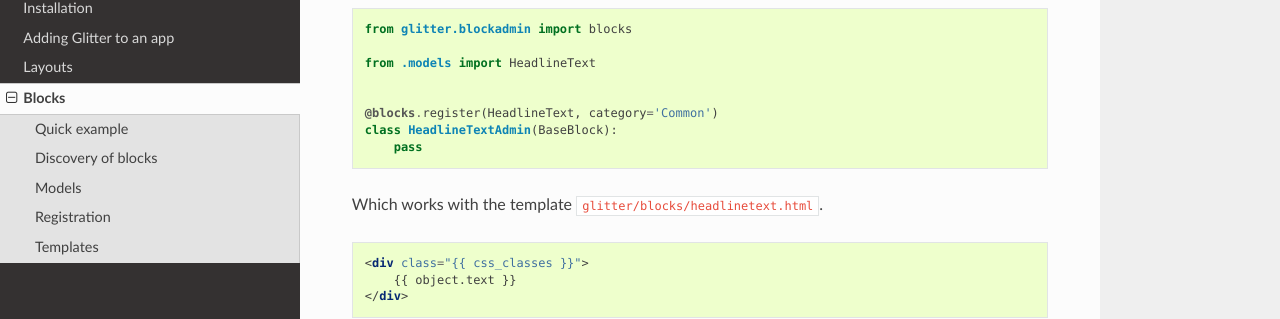
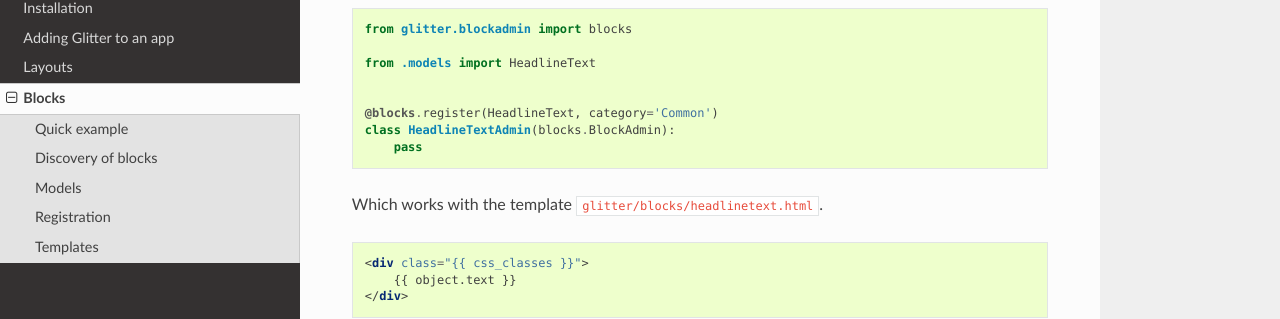
Before and after one commit to developersociety/django-glitter, a Sphinx documentation site: the page built from docs/source/blocks.rst, in a window 1280 px wide and 900 px high, scrolled down 481 px. Shown: the part 137-456 px from the top of the window. Built offline with Sphinx 7.4.7 and the Read the Docs theme 2.0.0, drawn with Linux system fonts in a browser that asks for light colours.

Commit message:
Should be blocks.BlockAdmin to register a block

```diff
--- a/docs/source/blocks.rst
+++ b/docs/source/blocks.rst
@@ -37,7 +37,7 @@ To make this usable in the frontend, we need to register this block in
 
 
     @blocks.register(HeadlineText, category='Common')
-    class HeadlineTextAdmin(BaseBlock):
+    class HeadlineTextAdmin(blocks.BlockAdmin):
         pass
 
 
```
